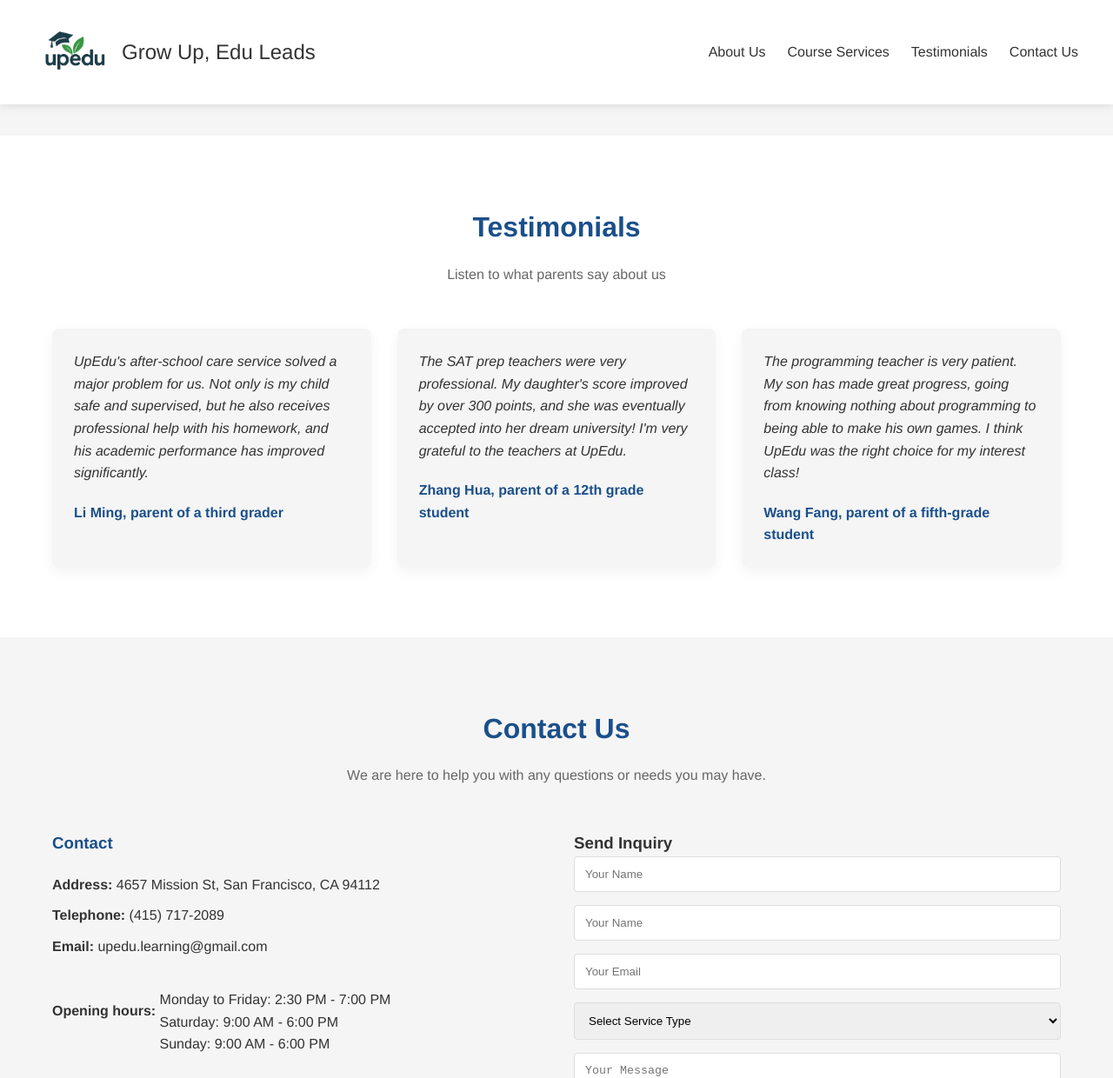
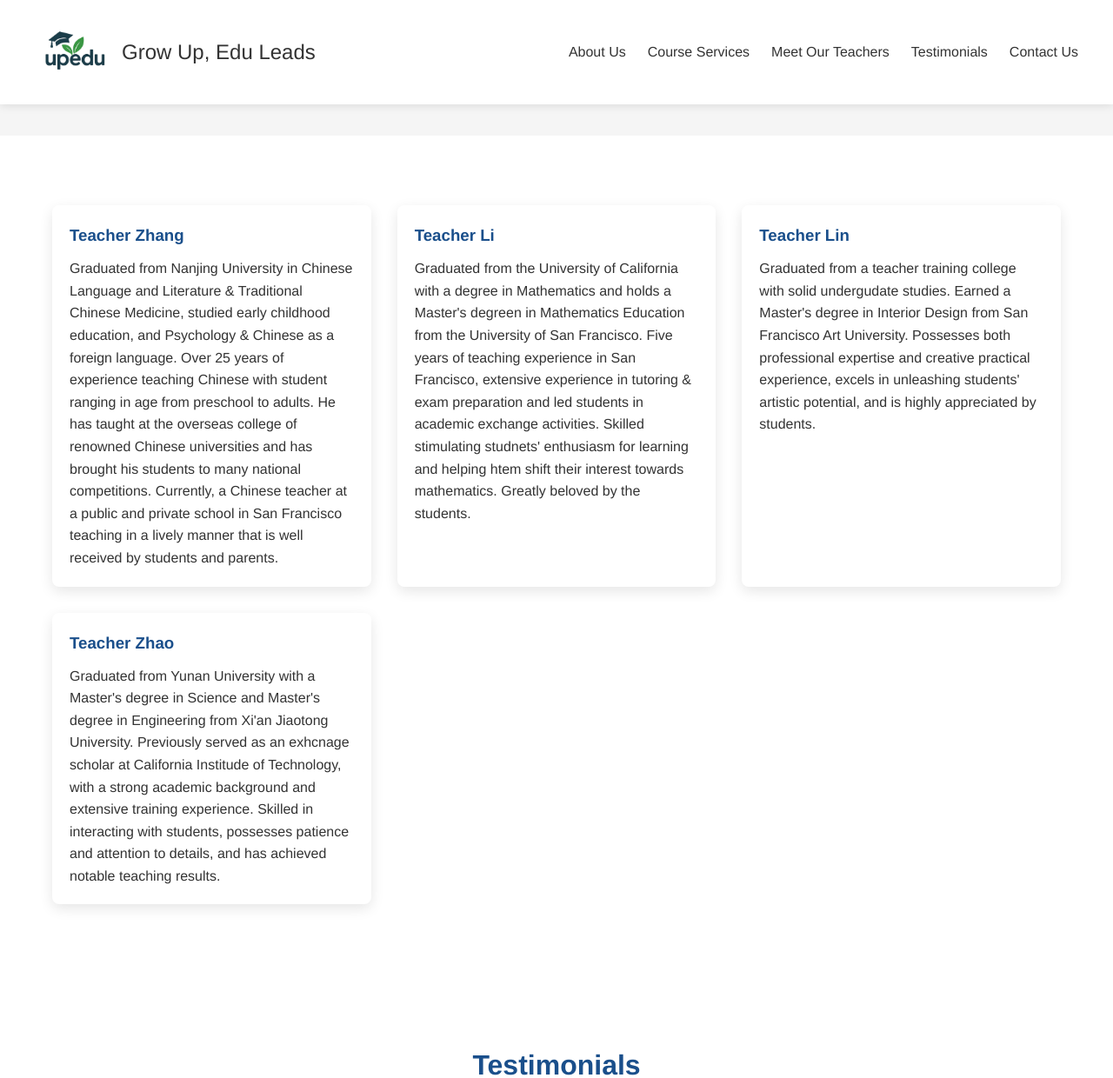
Before and after one commit to floordps/upedu, a Jekyll site: the page built from index.html, in a window 1280 px wide and 1400 px high, scrolled down 2155 px, cut to the strip 0-1240 px from the top of the window. Shown: the whole strip at 87% size. Built offline with Jekyll 4.4.1, drawn with Linux system fonts in a browser that asks for light colours; some of the changed text lies outside the part shown.

Commit message:
Add teachers section

```diff
--- a/_data/common.yml
+++ b/_data/common.yml
@@ -31,6 +31,18 @@ about_description_1: Founded in 2015, UpEdu Education Center is dedicated to pro
 about_description_2: We have an experienced team of teachers. All teachers have relevant subject backgrounds and teaching qualifications, and their average teaching experience is over 8 years.
 about_description_3: Our classrooms are safe and comfortable, equipped with advanced teaching equipment and rich learning resources to create the best learning experience for students.
 about_appointment_button: Make an appointment to visit
+
+teacher_zhang: Teacher Zhang
+teacher_zhang_profile: Graduated from Nanjing University in Chinese Language and Literature & Traditional Chinese Medicine, studied early childhood education, and Psychology & Chinese as a foreign language. Over 25 years of experience teaching Chinese with student ranging in age from preschool to adults. He has taught at the overseas college of renowned Chinese universities and has brought his students to many national competitions. Currently, a Chinese teacher at a public and private school in San Francisco teaching in a lively manner that is well received by students and parents.
+
+teacher_li: Teacher Li
+teacher_li_profile: Graduated from the University of California with a degree in Mathematics and holds a Master's degreen in Mathematics Education from the University of San Francisco. Five years of teaching experience in San Francisco, extensive experience in tutoring & exam preparation and led students in academic exchange activities. Skilled stimulating studnets' enthusiasm for learning and helping htem shift their interest towards mathematics. Greatly beloved by the students.
+
+teacher_lin: Teacher Lin
+teacher_lin_profile: Graduated from a teacher training college with solid undergudate studies. Earned a Master's degree in Interior Design from San Francisco Art University. Possesses both professional expertise and creative practical experience, excels in unleashing students' artistic potential, and is highly appreciated by students.
+
+teacher_zhao: Teacher Zhao
+teacher_zhao_profile: Graduated from Yunan University with a Master's degree in Science and Master's degree in Engineering from Xi'an Jiaotong University. Previously served as an exhcnage scholar at California Institude of Technology, with a strong academic background and extensive training experience. Skilled in interacting with students, possesses patience and attention to details, and has achieved notable teaching results.
 
 testimonials_title: Testimonials
 testimonials_subtitle: Listen to what parents say about us
--- a/_includes/header.html
+++ b/_includes/header.html
@@ -14,7 +14,7 @@
             <ul id="menu">
                 <li><a href="#about">About Us</a></li>
                 <li><a href="#programs">Course Services</a></li>
-                <!-- <li><a href="#tuition">Pricing</a></li> -->
+                <li><a href="#our-teachers">Meet Our Teachers</a></li>
                 <li><a href="#testimonials">Testimonials</a></li>
                 <li><a href="#contact">Contact Us</a></li>
                 <!-- <li><select class="language-switcher">
--- a/index.html
+++ b/index.html
@@ -82,6 +82,37 @@ layout: default
     </div>
 </section>
 
+<section class="section meet-our-teachers" id="our-teachers">
+    <div class="container">
+        <div class="services-grid">
+            <div class="service-card">
+                <div class="service-content">
+                    <h3>{{ site.data.common.teacher_zhang }}</h3>
+                    <p>{{ site.data.common.teacher_zhang_profile }}</p>
+                </div>
+            </div>
+            <div class="service-card">
+                <div class="service-content">
+                    <h3>{{ site.data.common.teacher_li }}</h3>
+                    <p>{{ site.data.common.teacher_li_profile }}</p>
+                </div>
+            </div>
+            <div class="service-card">
+                <div class="service-content">
+                    <h3>{{ site.data.common.teacher_lin }}</h3>
+                    <p>{{ site.data.common.teacher_lin_profile }}</p>
+                </div>
+            </div>
+            <div class="service-card">
+                <div class="service-content">
+                    <h3>{{ site.data.common.teacher_zhao }}</h3>
+                    <p>{{ site.data.common.teacher_zhao_profile }}</p>
+                </div>
+            </div>
+        </div>
+    </div>
+</section>
+
 <!-- 家长评价 -->
 <section class="section testimonials" id="testimonials">
     <div class="container">
@@ -95,21 +126,21 @@ layout: default
                 <div class="testimonial-text">
                     <quote>{{ site.data.common.testimonials_1_text }}</quote>
                 </div>
-                <div class="testimonial-author">{{ site.data.common.testimonials_1_author }}</div>
+                <div class="testimonial-author">- {{ site.data.common.testimonials_1_author }}</div>
             </div>
 
             <div class="testimonial-card">
                 <div class="testimonial-text">
                     <quote>{{ site.data.common.testimonials_2_text }}</quote>
                 </div>
-                <div class="testimonial-author">{{ site.data.common.testimonials_2_author }}</div>
+                <div class="testimonial-author">- {{ site.data.common.testimonials_2_author }}</div>
             </div>
 
             <div class="testimonial-card">
                 <div class="testimonial-text">
                     <quote>{{ site.data.common.testimonials_3_text }}</quote>
                 </div>
-                <div class="testimonial-author">{{ site.data.common.testimonials_3_author }}</div>
+                <div class="testimonial-author">- {{ site.data.common.testimonials_3_author }}</div>
             </div>
         </div>
     </div>
```
